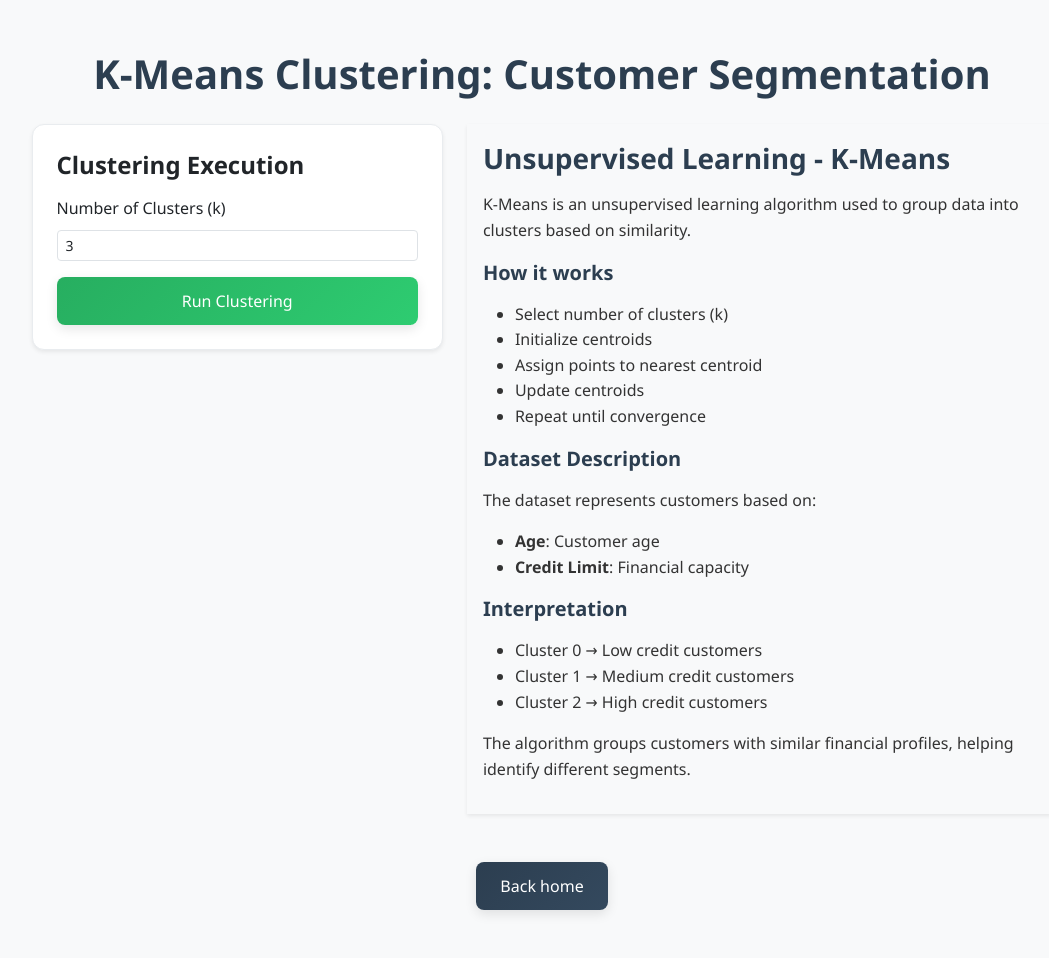
After one commit to angievelasquez-20/machinepython, a Flask app: page /K_means in a window 1280 px wide. The commit adds this page. Shown: the whole page, without its empty margins (98-1147 px from the left). Run offline with Flask 3, Linux system fonts and the light colour scheme.

Commit message:
Update clostering branch with K-means activity implementation

```diff
--- a/app.py
+++ b/app.py
@@ -6,6 +6,7 @@ import LogisticRegression
 import LogisticRegression2 as LogisticRegression
 import Logisticmodel
 import clustering as Clustering
+import K_means as Clustering
 
 app = Flask(__name__)
 
@@ -165,6 +166,35 @@ def clustering():
 def kmeans_manual():
     return render_template('kmeans_manual.html')
 
+@app.route('/K_means', methods=["GET", "POST"])
+def K_means():
+
+    results = None
+    summaryClusters = None
+    centers = None
+    plot_url = None
+
+    if request.method == "POST":
+        k = int(request.form['k'])
+
+
+        info = Clustering.applyClusteringKmeans(k)
+
+        results = info["results"]
+        summaryClusters = info["summaryClusters"]
+        centers = info["centers"]
+
+
+        Clustering.generate_plot(results, centers)
+        plot_url = "kmeans_plot.png"
+
+    return render_template('K_means.html',
+                           results=results,
+                           summaryClusters=summaryClusters,
+                           centers=centers,
+                           plot_url=plot_url)
+
+
 
 if __name__ == '__main__':
     app.run(debug=True)
--- /dev/null
+++ b/templates/K_means.html
@@ -0,0 +1,156 @@
+<!DOCTYPE html>
+<html lang="en">
+<head>
+    <meta charset="UTF-8">
+    <meta name="viewport" content="width=device-width, initial-scale=1.0">
+    <title>K-Means Clustering - Customer Segmentation</title>
+    <link href="https://cdn.jsdelivr.net/npm/bootstrap@5.3.0/dist/css/bootstrap.min.css" rel="stylesheet">
+    <link rel="stylesheet" href="{{url_for('static', filename='style.css')}}">
+</head>
+<body class="container py-5">
+
+<div class="row justify-content-center">
+    <div class="col-md-11">
+        <h1 class="text-center mb-4">K-Means Clustering: Customer Segmentation</h1>
+
+        <div class="row">
+
+            <!-- LEFT SIDE -->
+            <div class="col-md-5">
+                <div class="card shadow-sm p-4">
+                    <h4 class="card-title mb-3">Clustering Execution</h4>
+
+                    <form method="post">
+                        <div class="mb-3">
+                            <label class="form-label">Number of Clusters (k)</label>
+                            <input type="number" name="k" class="form-control form-control-sm" value="3" min="2" max="10" required>
+                        </div>
+
+                        <button type="submit" class="btn btn-success w-100">
+                            Run Clustering
+                        </button>
+                    </form>
+                </div>
+
+                {% if summaryClusters %}
+                <div class="card mt-4 p-3 shadow-sm">
+                    <h5 class="text-center">Cluster Summary</h5>
+                    <ul class="list-group">
+                        {% for key, value in summaryClusters.items() %}
+                            <li class="list-group-item d-flex justify-content-between">
+                                Cluster {{ key }}
+                                <span class="badge bg-primary">{{ value }}</span>
+                            </li>
+                        {% endfor %}
+                    </ul>
+                </div>
+                {% endif %}
+
+                {% if centers %}
+                <div class="card mt-4 p-3 shadow-sm">
+                    <h5 class="text-center">Centroids</h5>
+                    <ul class="list-group">
+                        {% for c in centers %}
+                            <li class="list-group-item">
+                                Age: {{ "%.2f"|format(c[0]) }},
+                                Credit Limit: {{ "%.2f"|format(c[1]) }}
+                            </li>
+                        {% endfor %}
+                    </ul>
+                </div>
+                {% endif %}
+            </div>
+
+            <!-- RIGHT SIDE -->
+            <div class="col-md-7">
+
+                {% if plot_url %}
+                <div class="card shadow-sm p-3 mb-4">
+                    <h5 class="text-center">Clustering Visualization</h5>
+                    <img src="{{ url_for('static', filename=plot_url) }}" class="img-fluid">
+                </div>
+                {% endif %}
+
+                <div class="theory-section shadow-sm p-3">
+                    <h3>Unsupervised Learning - K-Means</h3>
+
+                    <p>
+                        K-Means is an unsupervised learning algorithm used to group data into clusters
+                        based on similarity.
+                    </p>
+
+                    <h5>How it works</h5>
+                    <ul>
+                        <li>Select number of clusters (k)</li>
+                        <li>Initialize centroids</li>
+                        <li>Assign points to nearest centroid</li>
+                        <li>Update centroids</li>
+                        <li>Repeat until convergence</li>
+                    </ul>
+
+                    <h5>Dataset Description</h5>
+                    <p>
+                        The dataset represents customers based on:
+                    </p>
+                    <ul>
+                        <li><strong>Age</strong>: Customer age</li>
+                        <li><strong>Credit Limit</strong>: Financial capacity</li>
+                    </ul>
+
+                    <h5>Interpretation</h5>
+                    <ul>
+                        <li>Cluster 0 → Low credit customers</li>
+                        <li>Cluster 1 → Medium credit customers</li>
+                        <li>Cluster 2 → High credit customers</li>
+                    </ul>
+
+                    <p>
+                        The algorithm groups customers with similar financial profiles, helping identify
+                        different segments.
+                    </p>
+                </div>
+
+            </div>
+        </div>
+
+        <!-- TABLE -->
+        {% if results %}
+        <div class="mt-5">
+            <h3 class="text-center mb-3">Clustering Results</h3>
+            <div class="table-responsive">
+                <table class="table table-bordered table-striped text-center">
+                    <thead class="table-dark">
+                        <tr>
+                            <th>Age</th>
+                            <th>Credit Limit</th>
+                            <th>Cluster</th>
+                        </tr>
+                    </thead>
+                    <tbody>
+                        {% for row in results[:50] %}
+                        <tr>
+                            <td>{{ row.Age }}</td>
+                            <td>{{ row.Credit_Limit }}</td>
+                            <td>
+                                <span class="badge bg-success">
+                                    {{ row.cluster }}
+                                </span>
+                            </td>
+                        </tr>
+                        {% endfor %}
+                    </tbody>
+                </table>
+                <small class="text-muted">Showing first 50 records</small>
+            </div>
+        </div>
+        {% endif %}
+
+        <div class="text-center mt-5">
+            <button onclick="window.location.href='/'" class="btn btn-primary mx-2">Back home</button>
+        </div>
+
+    </div>
+</div>
+
+</body>
+</html>
--- a/templates/home.html
+++ b/templates/home.html
@@ -55,6 +55,7 @@
             <ul class="dropdown-menu">
               <li><a class="dropdown-item" href="/clustering">K-Means Clustering concepts</a></li>
               <li><a class="dropdown-item" href="/kmeans_manual">K-Means Clustering Manual</a></li>
+              <li><a class="dropdown-item" href="/K_means">K-Means Clustering activity</a></li>
             </ul>
           </li>
         </ul>
```
Also changed, not shown: K_means.py (added, +53 -0 lines), BankChurners.csv (added), static/kmeans_plot.png (added), 1 other file.
